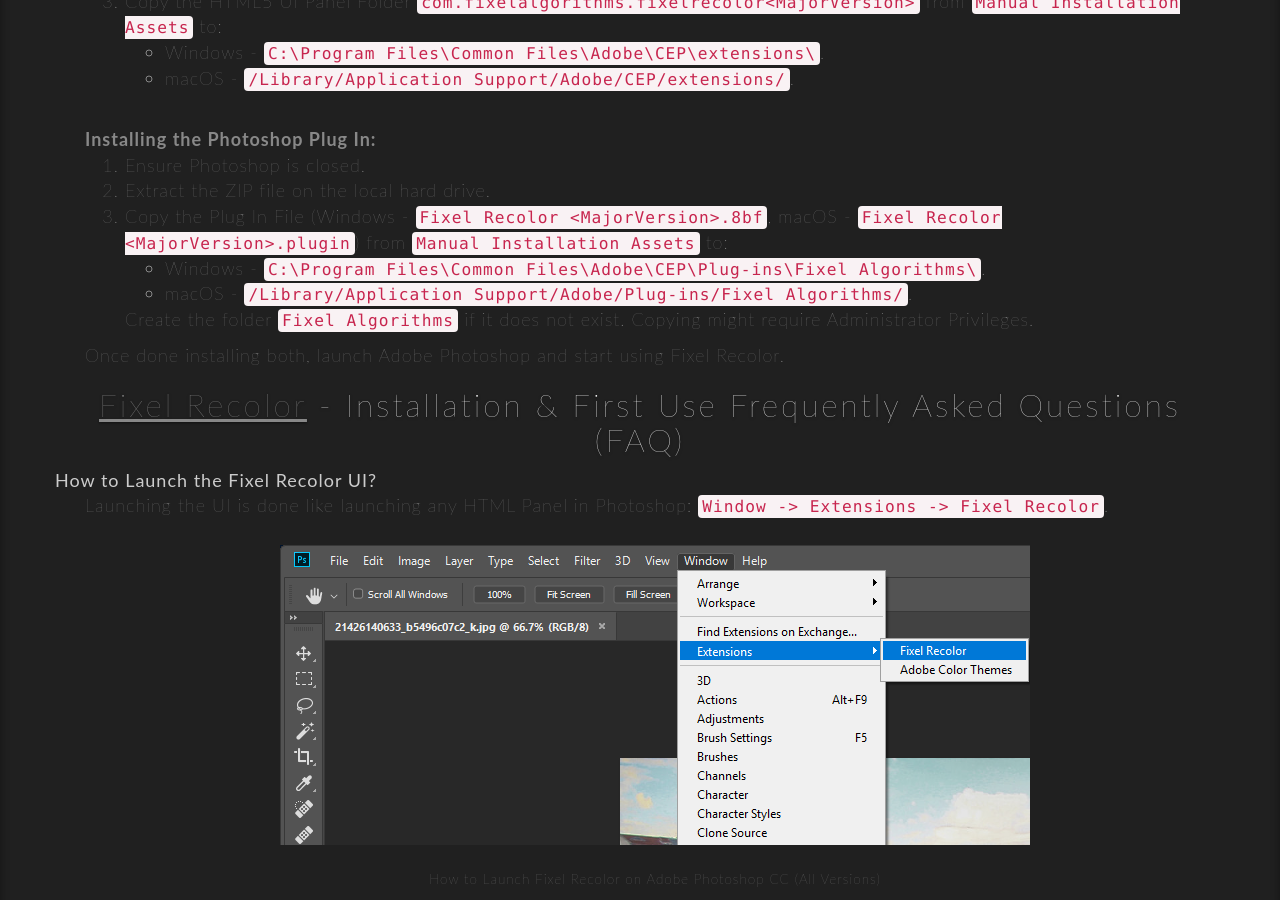
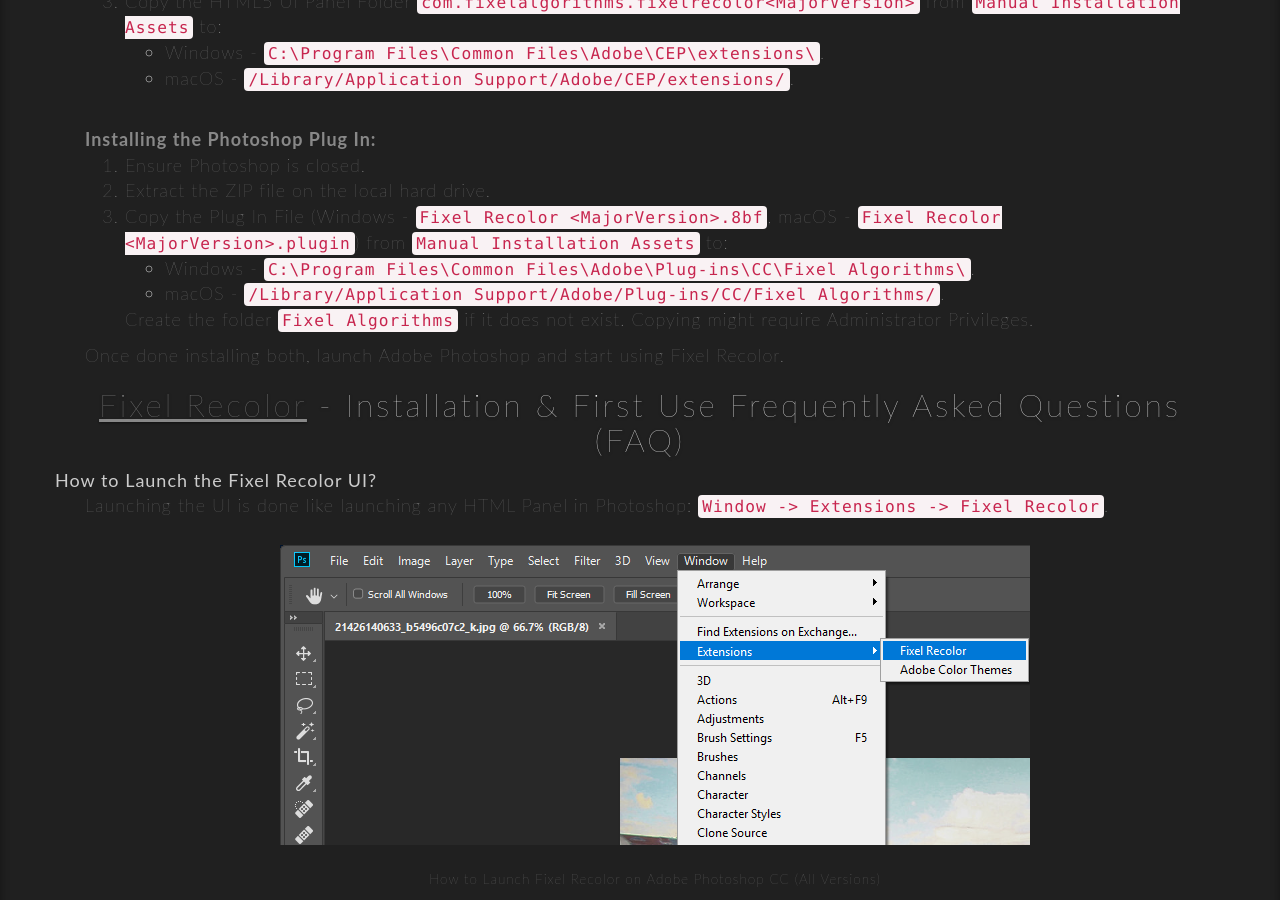
Before and after one commit to FixelAlgorithmsTeam/fixel, a Jekyll site: the page built from support/fixel-recolor-installation-guide.html, in a window 1280 px wide and 900 px high, scrolled down 1372 px. Built offline with Jekyll 4.4.1, drawn with Linux system fonts in a browser that asks for light colours; nearby versions of some CDN libraries; comment, search, counter and statistics services are not loaded.

Commit message:
New 	- 	Working on Fixel Recolor Installation Page. Fixed 	- 	B Known Issues 	-	C To Do 	- 	D Remarks 	- 	E

```diff
--- a/support/fixel-recolor-installation-guide.html
+++ b/support/fixel-recolor-installation-guide.html
@@ -98,8 +98,8 @@
 							<li>Ensure Photoshop is closed.</li>
 							<li>Extract the ZIP file on the local hard drive.</li>
 							<li>Copy the Plug In File (Windows - <code>Fixel Recolor &lt;MajorVersion&gt;.8bf</code>, macOS - <code>Fixel Recolor &lt;MajorVersion&gt;.plugin</code>) from <code>Manual Installation Assets</code> to:<ul>
-								<li>Windows - <code>C:\Program Files\Common Files\Adobe\CEP\Plug-ins\Fixel Algorithms\</code>.</li>
-								<li>macOS - <code>/Library/Application Support/Adobe/Plug-ins/Fixel Algorithms/</code>.</li>
+								<li>Windows - <code>C:\Program Files\Common Files\Adobe\Plug-ins\CC\Fixel Algorithms\</code>.</li>
+								<li>macOS - <code>/Library/Application Support/Adobe/Plug-ins/CC/Fixel Algorithms/</code>.</li>
 							</ul>
 							Create the folder <code>Fixel Algorithms</code> if it does not exist.
 							Copying might require Administrator Privileges.
```
